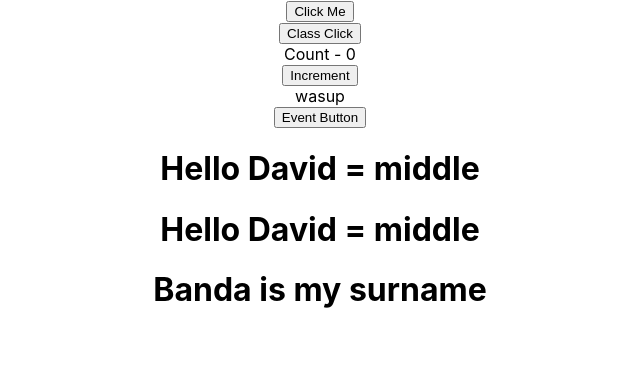
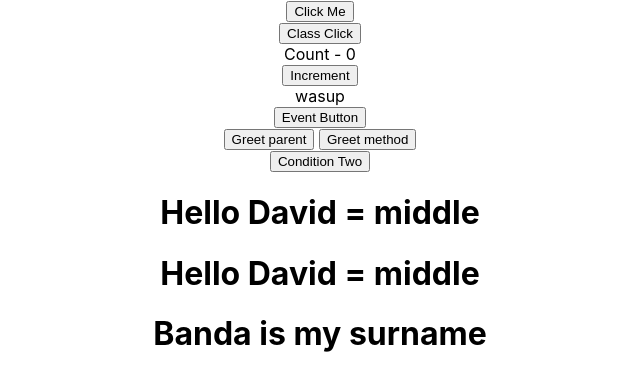
Before and after one commit to Masi-B/refresher-react, a React (Create React App) app: page / in a window 1280 px wide. Shown: the top 390 px of the page, without its empty margins (320-960 px from the left). Built offline with nearby package versions, Linux system fonts and the light colour scheme.

Commit message:
new  commit

```diff
--- a/src/App.js
+++ b/src/App.js
@@ -1,11 +1,13 @@
 //import logo from './logo.svg';
 import './App.css';
 import ClassClick from './components/ClassClick';
+import Condition from './components/Condition';
 import Counter from './components/Counter';
 import EventBind from './components/EventBind';
 import FunctionClick from './components/FunctionClick';
 import Greet from './components/Greet';
 import Message from './components/Message';
+import ParentComponent from './components/ParentComponent';
 import Welcome from './components/Welcome';
 
 function App() {
@@ -15,7 +17,9 @@
       <ClassClick />
 
       <Counter />
-      <EventBind/>
+      <EventBind />
+      <ParentComponent />
+      <Condition/>
       <Greet name="David" typename="middle" />
       <Welcome name="Banda" typename="surname" />
       {/*
--- /dev/null
+++ b/src/components/ChildComponent.js
@@ -0,0 +1,12 @@
+import React from 'react'
+
+function ChildComponent(props) {
+    return (
+      <div>
+        <button onClick={props.greetHandler}>Greet parent</button> <span/>
+        <button onClick={() =>props.greetHandler1('child')}>Greet method</button>
+      </div>
+    );
+}
+
+export default ChildComponent
--- /dev/null
+++ b/src/components/Condition.js
@@ -0,0 +1,37 @@
+import React, { Component } from 'react'
+
+class Condition extends Component {
+     constructor(props) {
+         super(props)
+
+         this.state = {
+              isLoggedIn: false
+         }
+     }
+
+    render() {
+   /*     if (this.state.isLoggedIn) {
+            return <button>Condition One</button>;
+        } else {
+           return   <button>Condition Two</button>;
+        } */
+
+        return  this.state.isLoggedIn ? (
+            <button>Condition One</button>
+        ) : (
+            <button>Condition Two</button>
+            )
+
+
+
+        return (
+
+          <div>
+            <button>Condition One</button>
+            <button>Condition Two</button>
+          </div>
+        );
+    }
+}
+
+export default Condition
--- /dev/null
+++ b/src/components/ParentComponent.js
@@ -0,0 +1,34 @@
+import React, { Component } from 'react'
+import ChildComponent from './ChildComponent'
+
+class ParentComponent extends Component {
+  constructor(props) {
+    super(props);
+
+    this.state = {
+      parentName: "parent",
+    };
+
+      this.greetParent = this.greetParent.bind(this);
+      this.greetParent1 = this.greetParent1.bind(this);
+  }
+
+  greetParent() {
+    alert(`Hello ${this.state.parentName}`);
+  }
+
+  greetParent1(childName) {
+    alert(`Hello ${this.state.parentName} from ${childName}`);
+  }
+
+  render() {
+    return (
+      <div>
+        <ChildComponent greetHandler={this.greetParent} greetHandler1={this.greetParent1} />
+
+      </div>
+    );
+  }
+}
+
+export default ParentComponent
```
